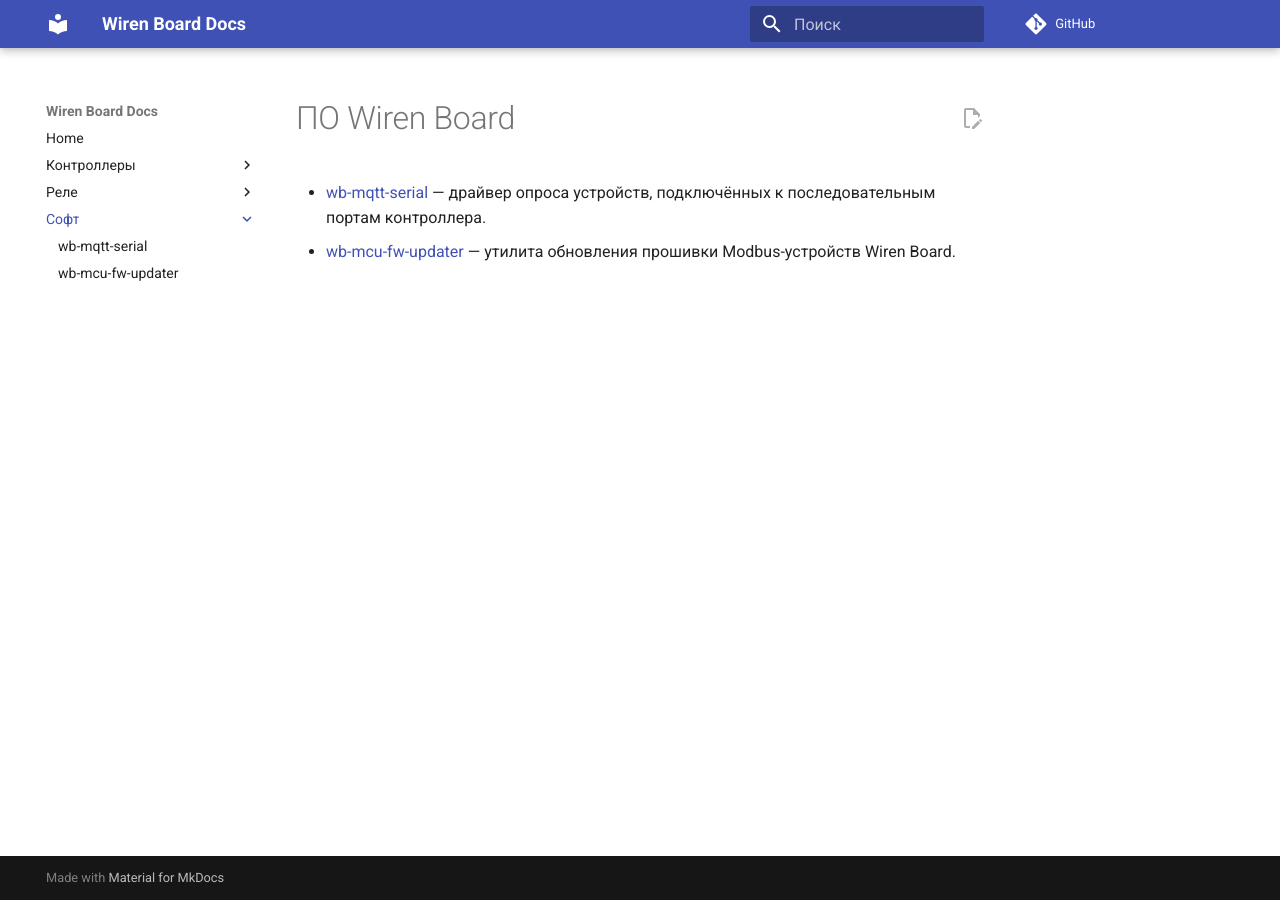
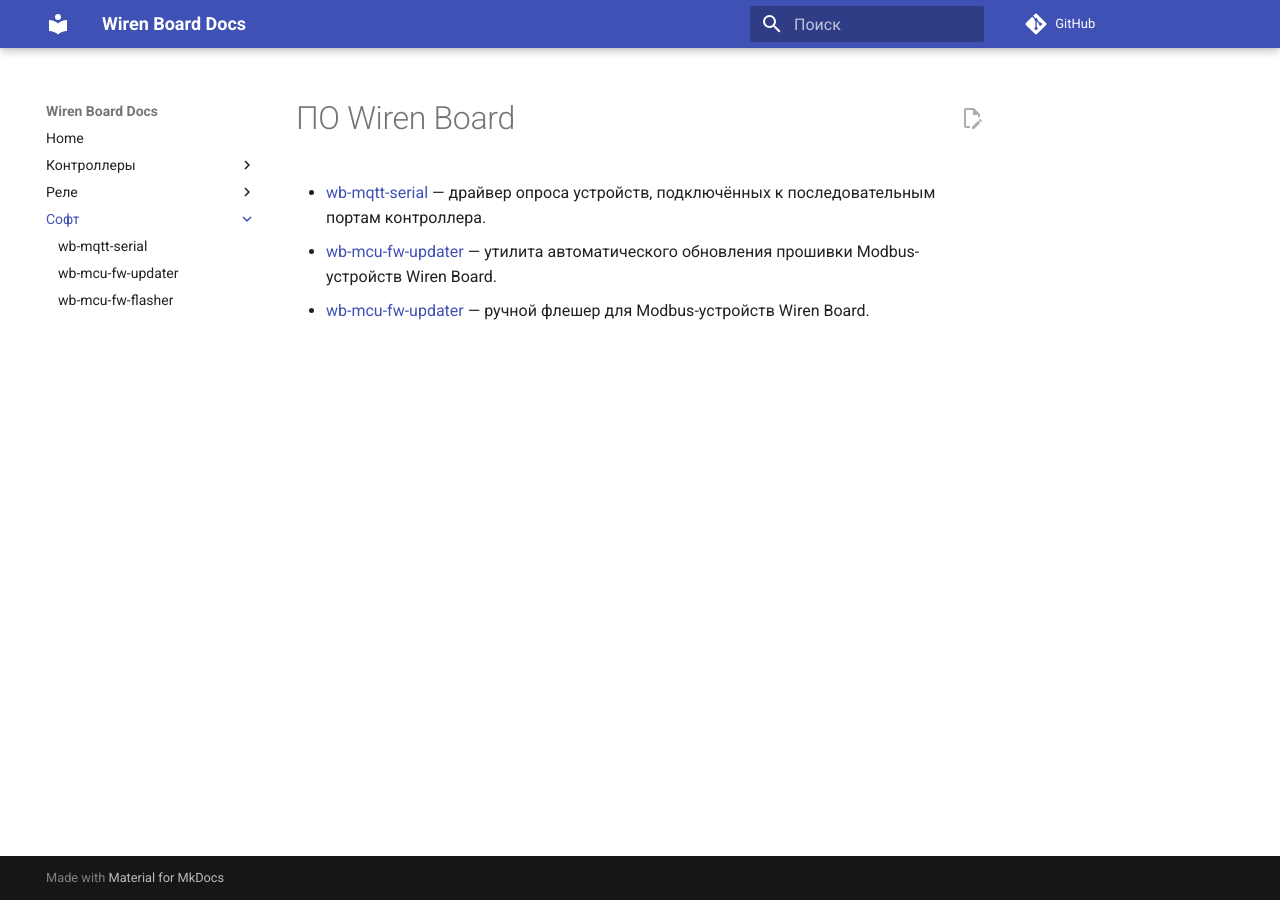
Before and after one commit to aadegtyarev/mkdocs-test, an MkDocs documentation site: the page built from docs/soft/index.md, in a window 1280 px wide. Built offline with MkDocs 1.6.1 and Material for MkDocs 9.7.7, drawn with Linux system fonts in a browser that asks for light colours; comment, search, counter and statistics services are not loaded.

```diff
--- a/docs/soft/index.md
+++ b/docs/soft/index.md
@@ -1,4 +1,5 @@
 # ПО Wiren Board
 
 * [wb-mqtt-serial](wb-mqtt-serial/index.md) — драйвер опроса устройств, подключённых к последовательным портам контроллера.
-* [wb-mcu-fw-updater](wb-mcu-fw-updater/index.md) — утилита обновления прошивки Modbus-устройств Wiren Board.
+* [wb-mcu-fw-updater](wb-mcu-fw-updater/index.md) — утилита автоматического обновления прошивки Modbus-устройств Wiren Board.
+* [wb-mcu-fw-updater](wb-mcu-fw-updater/index.md) — ручной флешер для Modbus-устройств Wiren Board.
--- a/mkdocs.yml
+++ b/mkdocs.yml
@@ -13,6 +13,7 @@ nav:
         - soft/index.md
         - wb-mqtt-serial: soft/wb-mqtt-serial/index.md
         - wb-mcu-fw-updater: soft/wb-mcu-fw-updater/index.md
+        - wb-mcu-fw-flasher: soft/wb-mcu-fw-flasher/index.md
 
 theme:
   name: material
```
Also changed, not shown: docs/includes/fw-update/modbus-fw-update.md (+41 -0 lines), docs/soft/wb-mcu-fw-flasher/index.md (added, +3 -0 lines), 2 other files.
